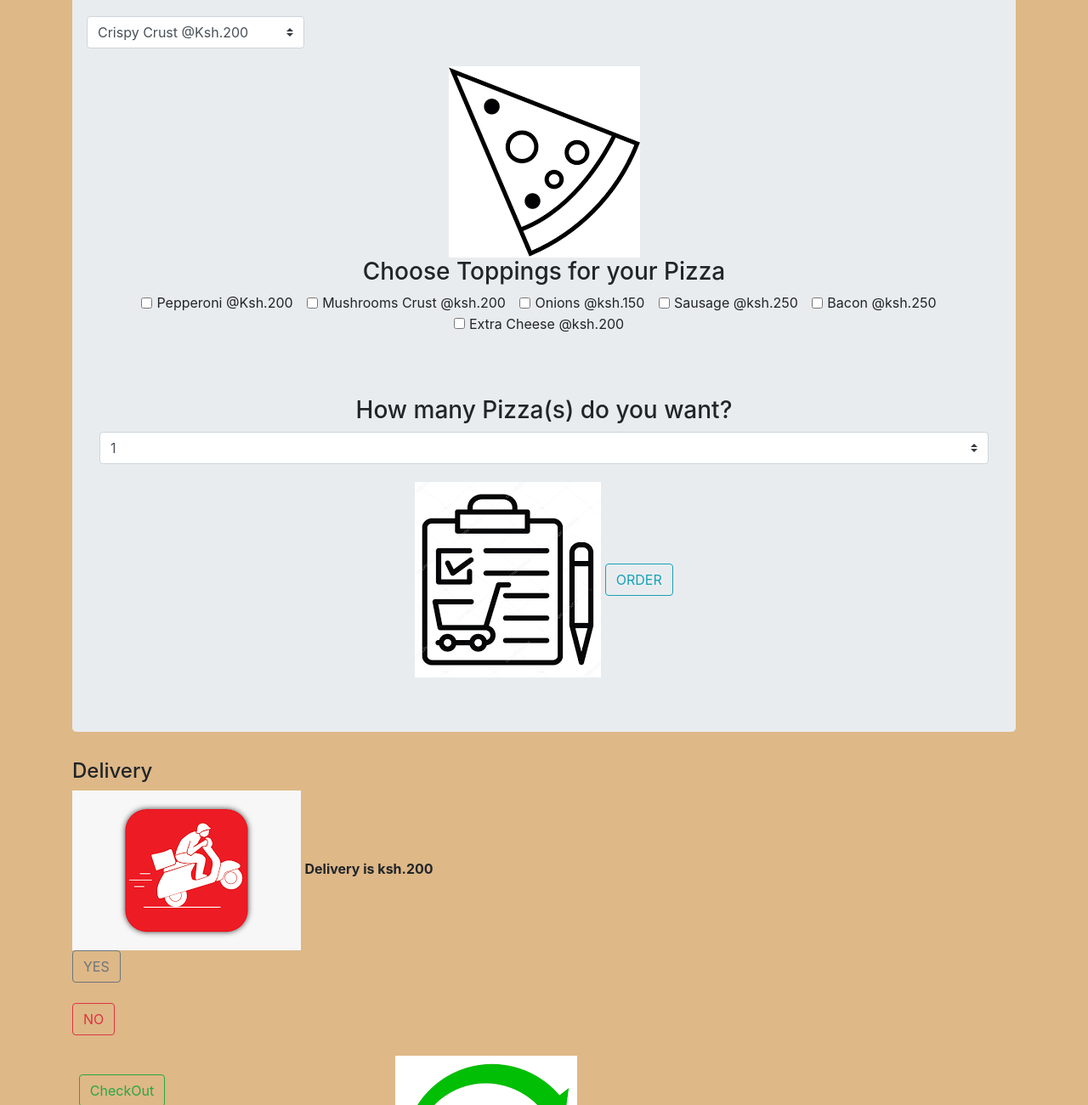
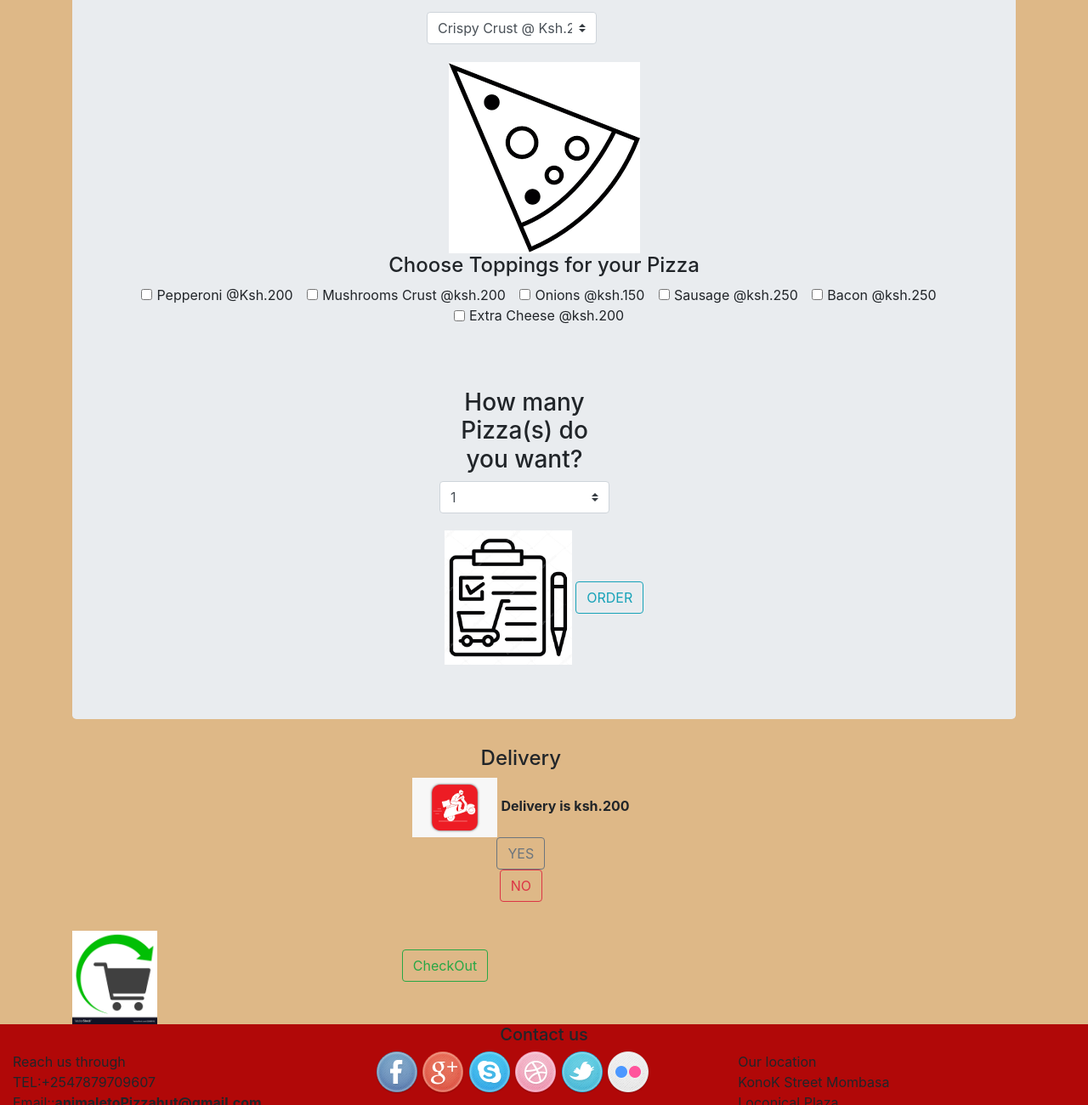
Before and after one commit to ow-tech/Animaleto-Pizza-Hut, a plain HTML site: page index.html in a window 1280 px wide. Shown: the part 1500-2800 px from the top of the page at 85% size. Drawn offline with nearby package versions, Linux system fonts and the light colour scheme; a web font is replaced by a local one.

Commit message:
adding of icons, changing of table location in html and styling

```diff
--- a/css/styles.css
+++ b/css/styles.css
@@ -12,10 +12,16 @@ body{
 }
 h1{
     color:rgb(231, 3, 3);
-    font-family: 'Yeon Sung', ;
+    font-family: 'Yeon Sung';
 }
 .center{
     text-align: center;
+}
+.inline-block{
+    display:inline-block;
+    margin-left: 400px;
+    width: 200px;
+    /* text-align: center; */
 }
 .crust{
     margin-top:5%;
@@ -27,8 +33,17 @@ h1{
     padding:2%
 }
 .number{
+    width: 200px;
+    margin-left: 400px;
     padding-top:5%;
     padding-bottom: 2%;
+}
+.delivery{
+    text-align: center;
+    display:inline-block;
+    margin-bottom: 10px;
+    margin-left: 400px;
+    wi
 }
 #table{
 
--- a/index.html
+++ b/index.html
@@ -64,13 +64,13 @@
 			</div>
 			<!-- Crust section -->
 			<div>
-				<h3>Choose Your Crust</h3>
+				<h4>Choose Your Crust</h4>
 				<img id="crust"src="images/type-pizza-crust-for-select-art-vector-26126596.jpg">
-				<div class="row crust">
+				<div class="row crust center">
 					<div class="form-group-col-xm-4">
-						<select class="custom-select">
-							<option class="crust" value="200">Crispy Crust @Ksh.200</option>
-							<option class="crust" value="200">Gluten-free Crust @ksh.200</option>
+						<select class="custom-select inline-block">
+							<option class="crust" value="200">Crispy Crust @ Ksh.200</option>
+							<option class="crust" value="150">Gluten-free @ ksh.200</option>
 							<option class="crust" value="250">Stuffed Crust @ksh.250</option>
 						</select>
 					</div>
@@ -78,7 +78,7 @@
 			</div>
 			<div class="toppings">
 				<img src="images/toppings icon.png">
-				<h3>Choose Toppings for your Pizza</h3>
+				<h4>Choose Toppings for your Pizza</h4>
 				<div class="form-check form-check-inline">
 					<input class="form-check-input" type="checkbox" id="inlineCheckbox1" value="200">
 					<label class="form-check-label" for="inlineCheckbox1">Pepperoni @Ksh.200</label>
@@ -116,23 +116,37 @@
 					<option value="5">5</option>
 				</select>
 			</div>
-			<img src="images/order icon.png">
+			<img src="images/order icon.png" width="150">
 			<button type="button" id="takeorder" class="btn btn-outline-info">ORDER</button>
 		</div>
+
+		<!-- Delivery Section -->
+
 		<div class="delivery">
 			<h4>Delivery</h4>
-			<img src="images/delivery icon.png">
+			<img src="images/delivery icon.png" width="100px">
 			<strong>Delivery is ksh.200</strong><br>
-      <button type="button" id="deliver" class="btn btn-outline-secondary">YES</button><br><br>
-			<button type="button" id="no" class="btn btn-outline-danger">NO</button><br><br>
+      <button type="button" value="200" id="deliver" class="btn btn-outline-secondary delivered">YES</button><br>
+			<button type="button" value="500" id="no" class="btn btn-outline-danger delivered">NO</button><br><br>
 		</div>
+		<!-- <div class="delivery">
+			<h4>Delivery</h4>
+			<img src="images/delivery icon.png" width="100px">
+			<select class="browser-default custom-select" id="getDelivery">
+				<option value="200">Yes</option>
+				<option value="0">no</option>
+			</select>
+			<button type="button" value="200" id="deliver" class="btn btn-outline-secondary">Get Delivery Services</button>
+		</div> -->
+
 		<!-- checkout section -->
+
 		<div class="row">
+			<div class="col-md-4">
+				<img src="images/checkout icon.png" width="100px">
+			</div>
 			<div class="col-md-4 checkout">
 				<button type="button" id="checkout" class="btn btn-outline-success">CheckOut</button>
-			</div>
-			<div class="col-md-4">
-				<img src="images/checkout icon.png">
 			</div>
 			<div class="col-md-4" id="table">
 				<table class="table ">
@@ -141,13 +155,15 @@
 						<th>Crust Cost</th>
 						<th>Toppings Cost</th>
 						<th>Number of Pizza(s)</th>
-						<th>Total Cost</th>
+						<th>Delivery Cost</th>
+						<th>Grand Total</th>
 					</tr>
 					<tbody id="pizza">
 						<td id="psize"></td>
 						<td id="crust"></td>
 						<td id="toppings"></td>
 						<td id="number"></td>
+						<td id="deliveries"></td>
 						<td id="total"></td>
 					</tbody>
 				</table>
--- a/js/scripts.js
+++ b/js/scripts.js
@@ -1,9 +1,10 @@
 //Business logic
-function MyPizza(psize, crust, toppings, number){
+function MyPizza(psize, crust, toppings, number, deliveries){
 	this.psize=psize;
 	this.crust=crust;
 	this.toppings=toppings;
 	this.number=number;
+	this.deliveries=deliveries;
 }
 
 //user Interface (Front-end)
@@ -14,6 +15,7 @@ $(document).ready(function(){
 		var crust =$(".custom-select option:selected").val();
 		var toppings =$ ("input[type='checkbox']:checked").val();
 		var number =$("#getnumber option:selected").val();
+		var deliveries = $(".delivered").val();
 		// var myOrder = new MyPizza(psize, crust, toppings, number);
 		var total= (parseInt(psize) + parseInt(crust) + parseInt(toppings))*parseInt(number);
 		alert("This is the cost for your pizza. Ksh."+total)
@@ -26,7 +28,7 @@ $(document).ready(function(){
 				alert("Please Enter your Location!!!\n By Clicking YES Button Again!!!")
 			}
 			else{
-				alert("Your Pizza will be delivered to "+ where + " in about 1 hour.\n Please CheckOut to get total price and for your order to be processed")
+				alert("Your order will be delivered to "+ where + " in about 1 hour.\n Please CheckOut to get total price and for your order to be processed")
 			}
 
 		});
@@ -35,9 +37,9 @@ $(document).ready(function(){
 		})
 		$("button#checkout").click(function(){
 			$("#table").slideDown(2000);
-			var finalTotal= total+200;
-			var myOrder = new MyPizza(psize, crust, toppings, number);
-			$("#pizza").html('<tr><td id=psize>'+ myOrder.psize + '</td><td id="crust">'+ myOrder.crust + '</td><td id="toppings">' + myOrder.toppings + '</td><td id="number">' + myOrder.number + '</td><td id="total">' +finalTotal+'</td></tr>');
+			var finalTotal= total + parseInt(deliveries);
+			var myOrder = new MyPizza(psize, crust, toppings, number,deliveries);
+			$("#pizza").html('<tr><td id=psize>'+ myOrder.psize + '</td><td id="crust">'+ myOrder.crust + '</td><td id="toppings">' + myOrder.toppings + '</td><td id="number">' + myOrder.number + '</td><td id="deliveries">' + myOrder.deliveries + '</td><td id="toppings">'+ finalTotal+'</td></tr>');
 		});
 	});
 
```
